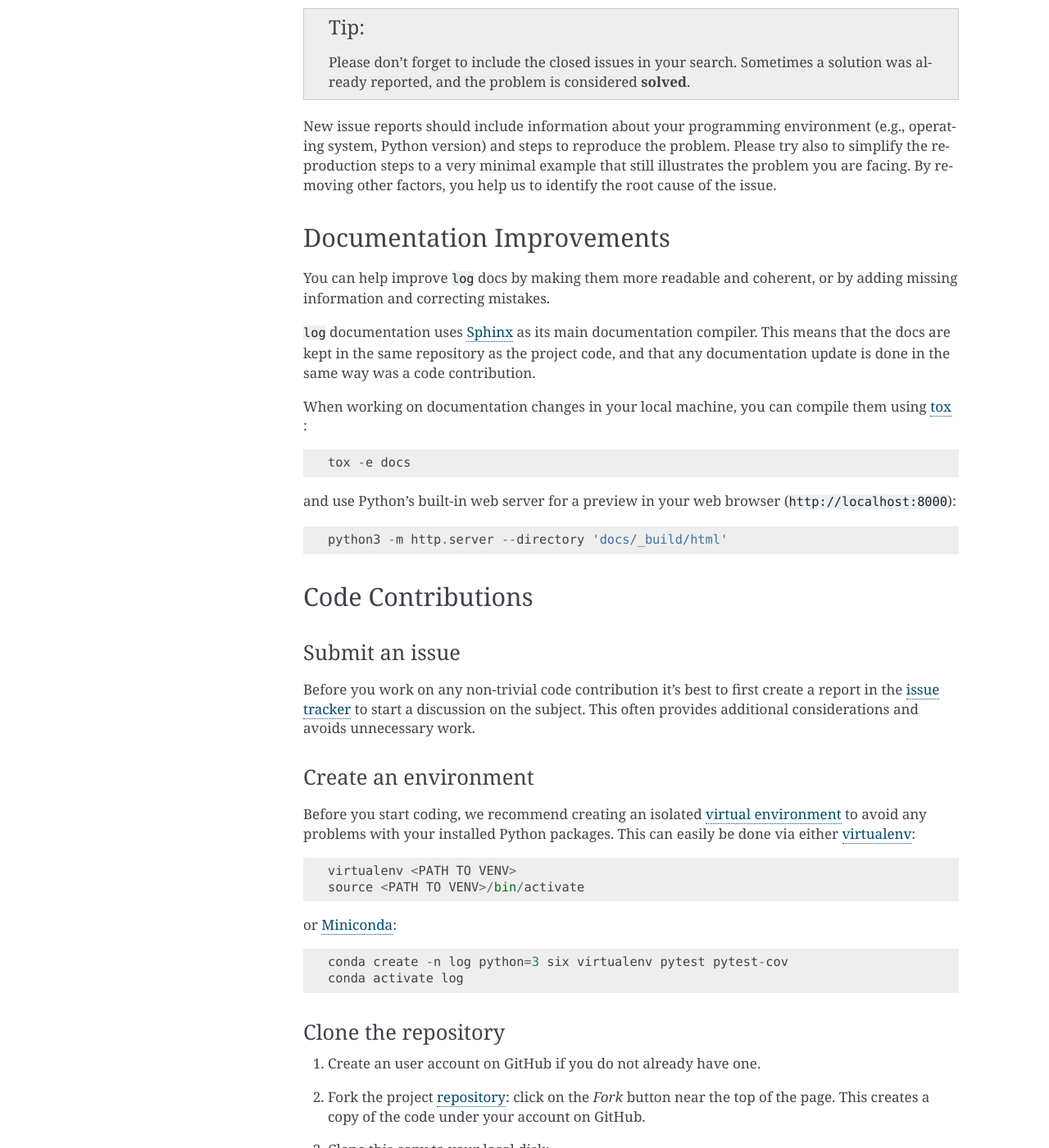
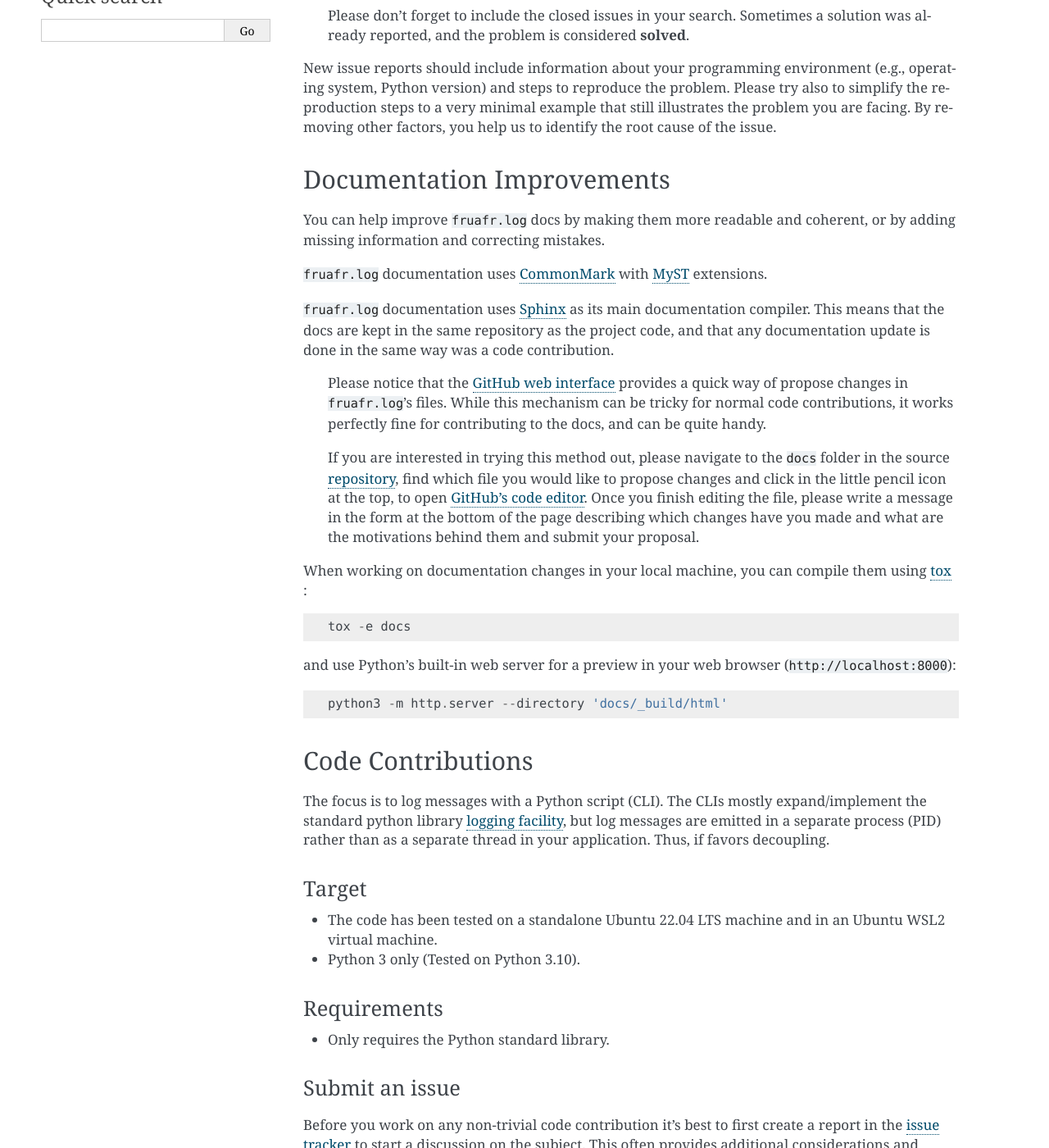
Before and after one commit to fruafr/python-fruafr-log, a Sphinx documentation site: the page built from docs/contributing.md, in a window 1280 px wide and 1400 px high, scrolled down 519 px. Shown: the whole window at 82% size. Built offline with Sphinx 7.4.7, drawn with Linux system fonts in a browser that asks for light colours; the version number is read from the project's files by our own code; some of the changed text lies outside the part shown.

Commit message:
Changes to documentation and setup.cfg

````diff
--- a/CONTRIBUTING.md
+++ b/CONTRIBUTING.md
@@ -1,40 +1,13 @@
-```{todo} THIS IS SUPPOSED TO BE AN EXAMPLE. MODIFY IT ACCORDING TO YOUR NEEDS!
-
-   The document assumes you are using a source repository service that promotes a
-   contribution model similar to [GitHub's fork and pull request workflow].
-   While this is true for the majority of services (like GitHub, GitLab,
-   BitBucket), it might not be the case for private repositories (e.g., when
-   using Gerrit).
-
-   Also notice that the code examples might refer to GitHub URLs or the text
-   might use GitHub specific terminology (e.g., *Pull Request* instead of *Merge
-   Request*).
-
-   Please make sure to check the document having these assumptions in mind
-   and update things accordingly.
-```
-
-```{todo} Provide the correct links/replacements at the bottom of the document.
-```
-
-```{todo} You might want to have a look on [PyScaffold's contributor's guide],
-
-   especially if your project is open source. The text should be very similar to
-   this template, but there are a few extra contents that you might decide to
-   also include, like mentioning labels of your issue tracker or automated
-   releases.
-```
-
 # Contributing
 
-Welcome to `log` contributor's guide.
+Welcome to `fruafr.log` contributor's guide.
 
 This document focuses on getting any potential contributor familiarized with
 the development processes, but [other kinds of contributions] are also appreciated.
 
 If you are new to using [git] or have never collaborated in a project previously,
 please have a look at [contribution-guide.org]. Other resources are also
-listed in the excellent [guide created by FreeCodeCamp] [^contrib1].
+listed in the excellent [guide created by FreeCodeCamp] (see footnote 1).
 
 Please notice, all users and contributors are expected to be **open,
 considerate, reasonable, and respectful**. When in doubt,
@@ -43,15 +16,13 @@
 
 ## Issue Reports
 
-If you experience bugs or general issues with `log`, please have a look
+If you experience bugs or general issues with `fruafr.log`, please have a look
 on the [issue tracker].
 If you don't see anything useful there, please feel free to fire an issue report.
 
-:::{tip}
-Please don't forget to include the closed issues in your search.
+> Please don't forget to include the closed issues in your search.
 Sometimes a solution was already reported, and the problem is considered
 **solved**.
-:::
 
 New issue reports should include information about your programming environment
 (e.g., operating system, Python version) and steps to reproduce the problem.
@@ -61,35 +32,27 @@
 
 ## Documentation Improvements
 
-You can help improve `log` docs by making them more readable and coherent, or
+You can help improve `fruafr.log` docs by making them more readable and coherent, or
 by adding missing information and correcting mistakes.
 
-`log` documentation uses [Sphinx] as its main documentation compiler.
+`fruafr.log` documentation uses [CommonMark] with [MyST] extensions.
+
+`fruafr.log` documentation uses [Sphinx] as its main documentation compiler.
 This means that the docs are kept in the same repository as the project code, and
 that any documentation update is done in the same way was a code contribution.
 
-```{todo} Don't forget to mention which markup language you are using.
+> Please notice that the [GitHub web interface] provides a quick way of
+   propose changes in `fruafr.log`'s files. While this mechanism can
+   be tricky for normal code contributions, it works perfectly fine for
+   contributing to the docs, and can be quite handy.
 
-    e.g.,  [reStructuredText] or [CommonMark] with [MyST] extensions.
-```
-
-```{todo} If your project is hosted on GitHub, you can also mention the following tip:
-
-   :::{tip}
-      Please notice that the [GitHub web interface] provides a quick way of
-      propose changes in `log`'s files. While this mechanism can
-      be tricky for normal code contributions, it works perfectly fine for
-      contributing to the docs, and can be quite handy.
-
-      If you are interested in trying this method out, please navigate to
-      the `docs` folder in the source [repository], find which file you
-      would like to propose changes and click in the little pencil icon at the
-      top, to open [GitHub's code editor]. Once you finish editing the file,
-      please write a message in the form at the bottom of the page describing
-      which changes have you made and what are the motivations behind them and
-      submit your proposal.
-   :::
-```
+>   If you are interested in trying this method out, please navigate to
+   the `docs` folder in the source [repository], find which file you
+   would like to propose changes and click in the little pencil icon at the
+   top, to open [GitHub's code editor]. Once you finish editing the file,
+   please write a message in the form at the bottom of the page describing
+   which changes have you made and what are the motivations behind them and
+   submit your proposal.
 
 When working on documentation changes in your local machine, you can
 compile them using [tox] :
@@ -107,12 +70,14 @@
 
 ## Code Contributions
 
-```{todo} Please include a reference or explanation about the internals of the project.
+The focus is to log messages with a Python script (CLI). The CLIs mostly expand/implement the standard python library [logging facility](https://docs.python.org/3/library/logging.html]), but log messages are emitted in a separate process (PID) rather than as a separate thread in your application. Thus, if favors decoupling.
 
-   An architecture description, design principles or at least a summary of the
-   main concepts will make it easy for potential contributors to get started
-   quickly.
-```
+### Target
+- The code has been tested on a standalone Ubuntu 22.04 LTS machine and in an Ubuntu WSL2 virtual machine.
+- Python 3 only (Tested on Python 3.10).
+
+### Requirements
+- Only requires the Python standard library.
 
 ### Submit an issue
 
@@ -148,8 +113,8 @@
 3. Clone this copy to your local disk:
 
    ```
-   git clone git@github.com:YourLogin/log.git
-   cd log
+   git clone git@github.com:fruafr/python-fruafr-log.git
+   cd python-fruafr-log
    ```
 
 4. You should run:
@@ -159,19 +124,6 @@
    ```
 
    to be able to import the package under development in the Python REPL.
-
-   ```{todo} if you are not using pre-commit, please remove the following item:
-   ```
-
-5. Install [pre-commit]:
-
-   ```
-   pip install pre-commit
-   pre-commit install
-   ```
-
-   `log` comes with a lot of hooks configured to automatically help the
-   developer to check the code being written.
 
 ### Implement your changes
 
@@ -196,14 +148,6 @@
    ```
 
    to record your changes in [git].
-
-   ```{todo} if you are not using pre-commit, please remove the following item:
-   ```
-
-   Please make sure to see the validation messages from [pre-commit] and fix
-   any eventual issues.
-   This should automatically use [flake8]/[black] to check/fix the code style
-   in a way that is compatible with the project.
 
    :::{important}
    Don't forget to add unit tests and documentation in case your
@@ -306,15 +250,9 @@
 
 ### Releases
 
-```{todo} This section assumes you are using PyPI to publicly release your package.
-
-   If instead you are using a different/private package index, please update
-   the instructions accordingly.
-```
-
 If you are part of the group of maintainers and have correct user permissions
 on [PyPI], the following steps can be used to release a new version for
-`log`:
+`fruafr.log`:
 
 1. Make sure all unit tests are successful.
 2. Tag the current commit on the main branch with a release tag, e.g., `v1.2.3`.
@@ -364,8 +304,5 @@
 [virtualenv]: https://virtualenv.pypa.io/en/stable/
 
 
-```{todo} Please review and change the following definitions:
-```
-
-[repository]: https://github.com/<USERNAME>/log
-[issue tracker]: https://github.com/<USERNAME>/log/issues
+[repository]: https://github.com/fruafr/python-fruafr-log
+[issue tracker]: https://github.com/fruafr/python-fruafr-log/issues
--- a/setup.cfg
+++ b/setup.cfg
@@ -59,7 +59,7 @@
     =src
 
 # Require a min/specific Python version (comma-separated conditions)
- python_requires = >=3.10
+ python_requires = >=3.10, <4
 
 # Add here dependencies of your project (line-separated), e.g. requests>=2.2,<3.0.
 # Version specifiers like >=2.2,<3.0 avoid problems due to API changes in
````
Also changed, not shown: other parts of CONTRIBUTING.md (+4 -2 lines), README.md (+0 -2 lines), docs/index.md (+1 -1 lines), 1 other file.
